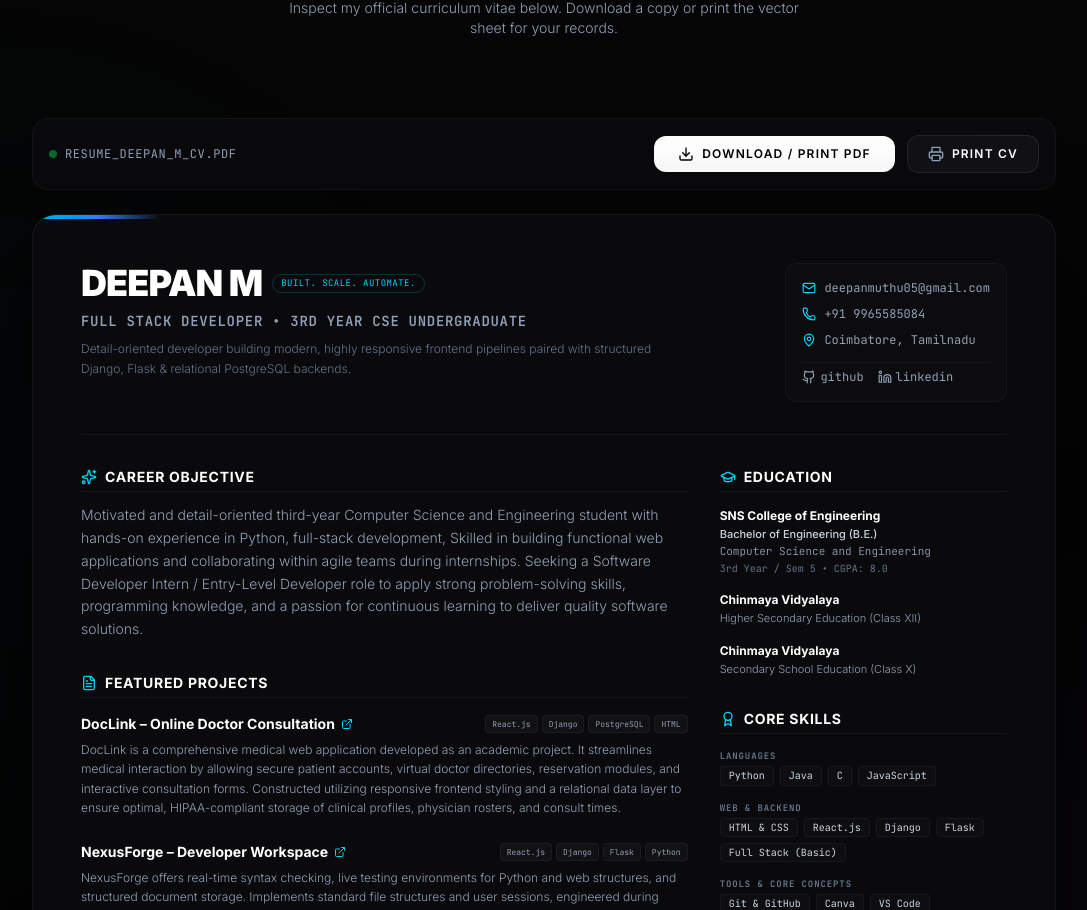
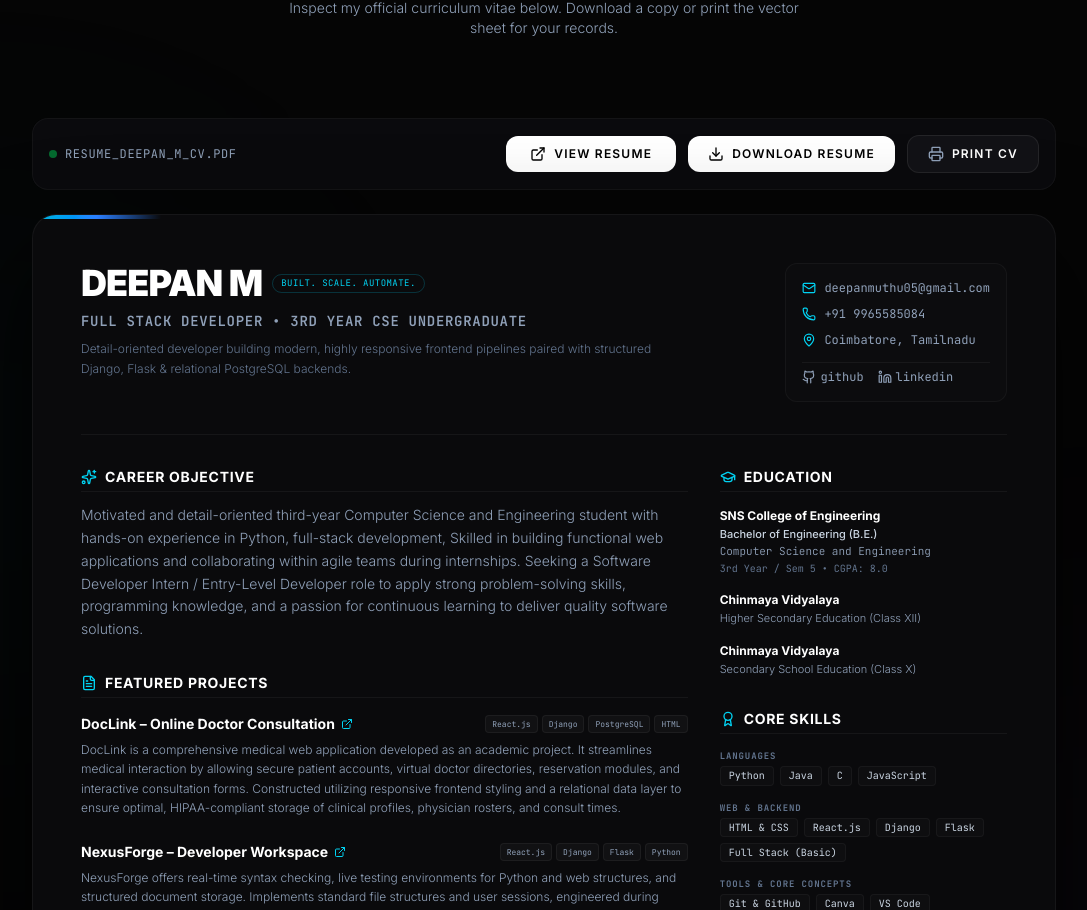
Before and after one commit to deepan-deesa/Deepan-Portfoilio, a React (Vite) app: page / in a window 1280 px wide. Shown: the part 3796-4706 px from the top of the page, without its empty margins (96-1183 px from the left). Built offline with nearby package versions, Linux system fonts and the light colour scheme.

Commit message:
Updated portfolio

```diff
--- a/src/components/Resume.tsx
+++ b/src/components/Resume.tsx
@@ -19,42 +19,27 @@ import { PERSONAL_DETAILS, SKILLS_DATA, CERTIFICATIONS_DATA, PROJECTS_DATA } fro
 export default function Resume() {
   const printRef = useRef<HTMLDivElement>(null);
 
-  const handlePrint = () => {
-    const style = document.createElement("style");
-    style.innerHTML = `
-      @media print {
-        body * {
-          visibility: hidden !important;
-          background: transparent !important;
-        }
-        #real-pdf-print-sheet, #real-pdf-print-sheet * {
-          visibility: visible !important;
-        }
-        #real-pdf-print-sheet {
-          display: block !important;
-          position: absolute !important;
-          left: 0 !important;
-          top: 0 !important;
-          width: 100% !important;
-          max-width: 100% !important;
-          background: white !important;
-          color: black !important;
-          padding: 0 !important;
-          margin: 0 !important;
-          box-shadow: none !important;
-          border: none !important;
-        }
-        @page {
-          size: A4;
-          margin: 15mm 15mm;
-        }
-      }
-    `;
-    document.head.appendChild(style);
-    window.print();
-    setTimeout(() => {
-      document.head.removeChild(style);
-    }, 1000);
+  // Functions for PDF handling
+  const viewResume = () => {
+    window.open('/Resume.pdf', '_blank');
+  };
+
+  const downloadResume = () => {
+    const link = document.createElement('a');
+    link.href = '/Resume.pdf';
+    link.download = 'Resume.pdf';
+    document.body.appendChild(link);
+    link.click();
+    document.body.removeChild(link);
+  };
+
+  const printResume = () => {
+    const newWindow = window.open('/Resume.pdf', '_blank');
+    if (newWindow) {
+      newWindow.onload = () => {
+        newWindow.print();
+      };
+    }
   };
 
   return (
@@ -91,15 +76,21 @@ export default function Resume() {
 
           <div className="flex items-center gap-3 w-full sm:w-auto">
             <button
-              onClick={handlePrint}
+              onClick={viewResume}
               className="flex-1 sm:flex-initial flex items-center justify-center gap-2 px-6 py-2.5 rounded-xl bg-white text-black hover:scale-105 hover:shadow-[0_0_20px_rgba(255,255,255,0.2)] transition-all duration-300 font-semibold text-xs uppercase tracking-widest cursor-pointer"
             >
+              <ExternalLink className="w-4 h-4" />
+              View Resume
+            </button>
+            <button
+              onClick={downloadResume}
+              className="flex-1 sm:flex-initial flex items-center justify-center gap-2 px-5 py-2.5 rounded-xl bg-white text-black hover:scale-105 hover:shadow-[0_0_20px_rgba(255,255,255,0.2)] transition-all duration-300 font-semibold text-xs uppercase tracking-widest cursor-pointer"
+            >
               <Download className="w-4 h-4" />
-              Download / Print PDF
+              Download Resume
             </button>
-
             <button
-              onClick={handlePrint}
+              onClick={printResume}
               className="flex-1 sm:flex-initial flex items-center justify-center gap-2 px-5 py-2.5 rounded-xl bg-[#121216] text-white border border-white/[0.08] hover:bg-white/[0.04] transition-all duration-300 font-semibold text-xs uppercase tracking-widest cursor-pointer"
             >
               <Printer className="w-4 h-4 text-slate-400" />
```
Also changed, not shown: 1 other file (tests, documents, lock files or other folders).
